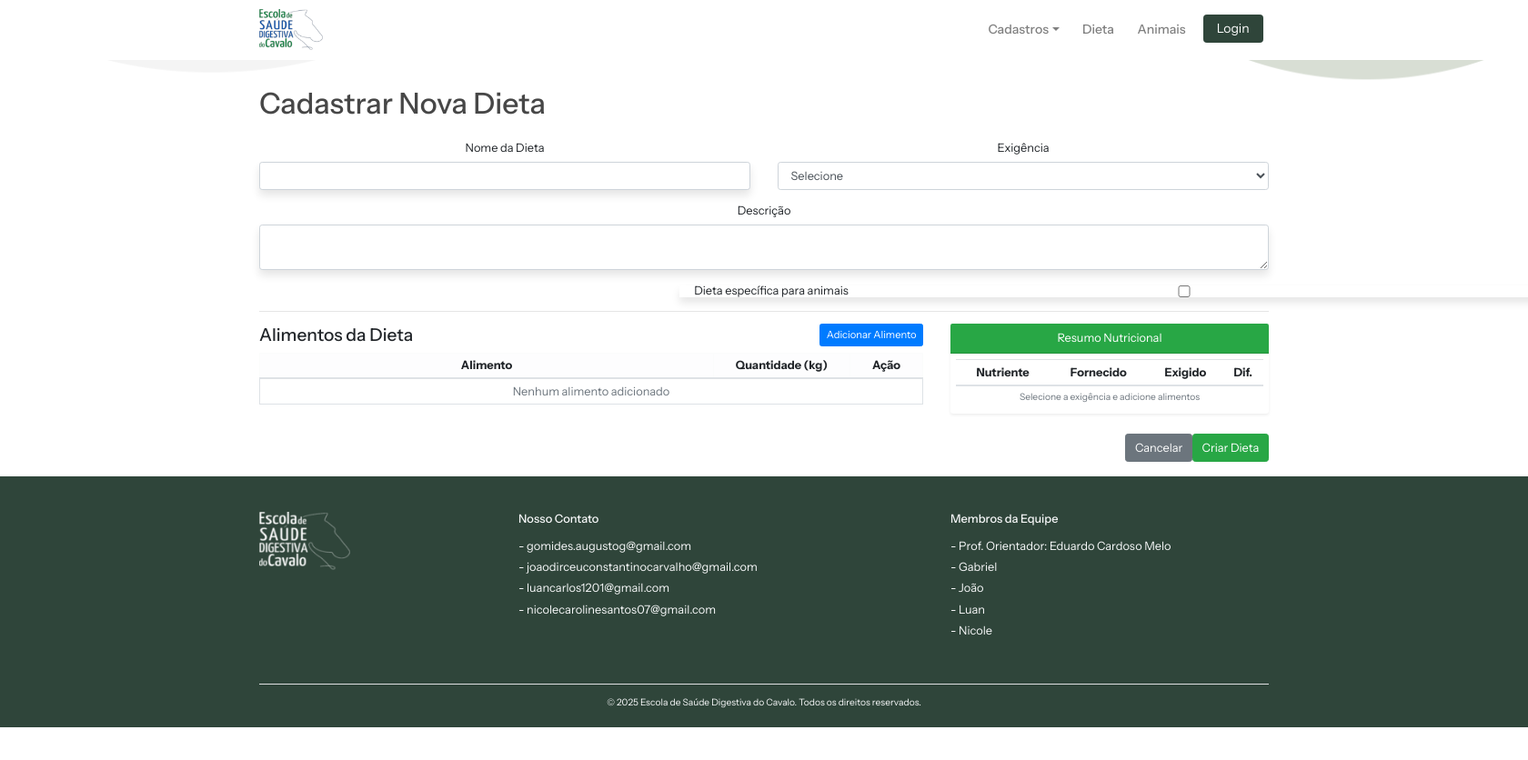
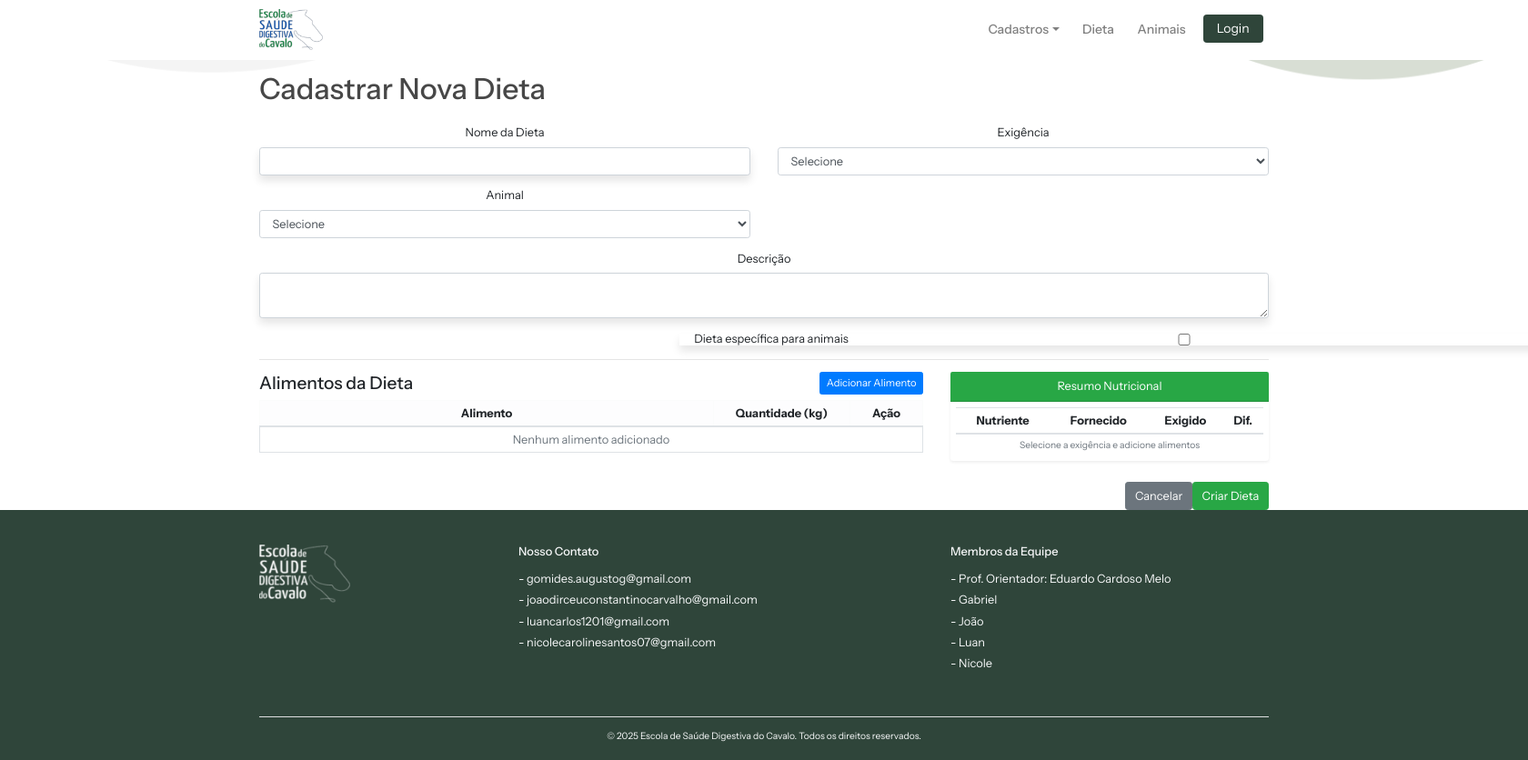
Before and after one commit to Gabriel-Augusto21/ESDC, a Django app: page /inserir_dieta/ in a window 1680 px wide; the page is wider, and only the part inside the window is pictured. Shown: that part at 91% size. Before the commit the page ends 800 px from the top of that part, so only its background shows below. Run offline with Django 4.2, Linux system fonts and the light colour scheme; tables that the repository leaves empty hold one stand-in row (values such as "Sample post"); some libraries are stand-ins or nearby versions.

Commit message:
alteracao models de dietas

```diff
--- a/animais/models.py
+++ b/animais/models.py
@@ -19,7 +19,6 @@
     data_nasc = models.DateField()
     genero = models.CharField(max_length=1, choices=[('M', 'Macho'), ('F', 'Fêmea')])
     is_active = models.BooleanField(default=True)
-    id_dieta = models.ForeignKey('dietas.Dieta', on_delete=models.SET_NULL, null=True, blank=True)
 
     def delete_imagem(self, *args, **kwargs):
         if self.imagem and os.path.isfile(self.imagem.path) and self.imagem.name != "default.jpg":
--- a/dietas/models.py
+++ b/dietas/models.py
@@ -1,12 +1,16 @@
 from django.db import models
 from decimal import Decimal
+from django.utils import timezone
+
 
 class Dieta(models.Model):
     nome = models.CharField(max_length=50)
     descricao = models.CharField(max_length=250)
-    especifica = models.BooleanField(default=False)
     is_active = models.BooleanField(default=True)
     exigencia = models.ForeignKey('exigencias.Exigencia', on_delete=models.CASCADE)
+    animal = models.ForeignKey('animais.Animal', on_delete=models.CASCADE, null=True, blank=True)
+    atual = models.BooleanField(default=False)
+    data_criacao = models.DateTimeField(default=timezone.now)
 
     def total_nutrientes_vetor(self):
         """
--- a/dietas/templates/inserir_dietas.html
+++ b/dietas/templates/inserir_dietas.html
@@ -19,6 +19,15 @@
           <option value="" disabled selected>Selecione</option>
           {% for ex in exigencias %}
           <option value="{{ ex.id }}">{{ ex.nome }}</option>
+          {% endfor %}
+        </select>
+      </div>
+      <div class="col-md-6 mb-3">
+        <label class="form-label">Animal</label>
+        <select class="form-control" name="animal" required>
+          <option value="" disabled selected>Selecione</option>
+          {% for an in animais %}
+          <option value="{{ an.id }}">{{ an.nome }}</option>
           {% endfor %}
         </select>
       </div>
--- a/dietas/views.py
+++ b/dietas/views.py
@@ -101,7 +101,6 @@
 
     nome = request.POST.get("nome")
     desc = request.POST.get("descricao", "")
-    esp = request.POST.get("especifica") == "on"
     ex_id = request.POST.get("exigencia")
 
     alimentos_ids = request.POST.getlist("alimentos[]")
```
Also changed, not shown: animais/migrations/0005_remove_animal_id_dieta.py (added), dietas/migrations/0002_rename_especifica_dieta_atual_dieta_animal_and_more.py (added).
